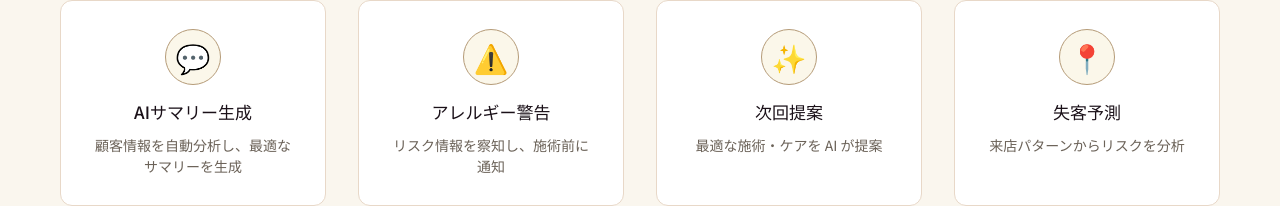
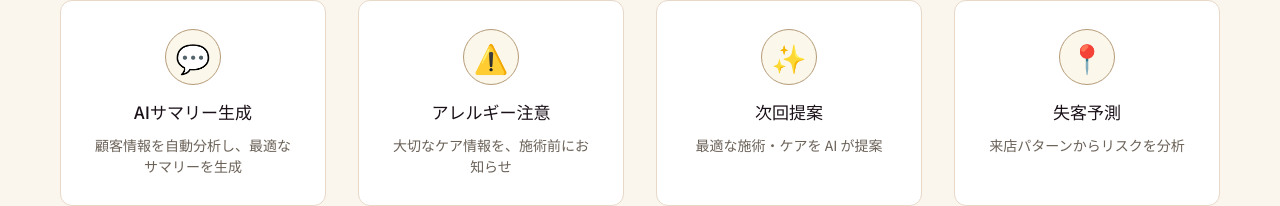
Before and after one commit to okuwabara07-gif/salonrink, a Next.js app: page /features in a window 1280 px wide. Shown: the part 599-805 px from the top of the page. Built offline with nearby package versions, Linux system fonts and the light colour scheme; no server answers.

Commit message:
fix(features): 警告表現を優しい表現に変更(アレルギー警告→注意、ケア情報お知らせ)

```diff
--- a/app/features/page.tsx
+++ b/app/features/page.tsx
@@ -15,8 +15,8 @@ export default function FeaturesPage() {
           icon: '💬',
         },
         {
-          title: 'アレルギー警告',
-          description: 'リスク情報を察知し、施術前に通知',
+          title: 'アレルギー注意',
+          description: '大切なケア情報を、施術前にお知らせ',
           icon: '⚠️',
         },
         {
```
